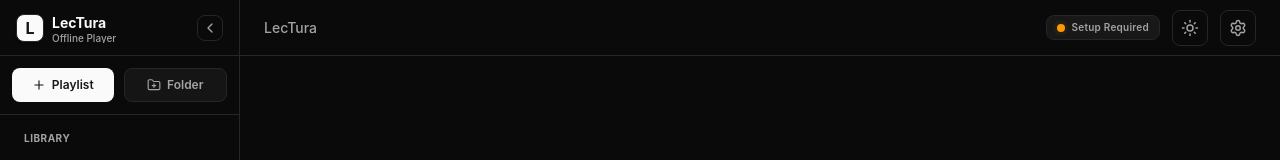
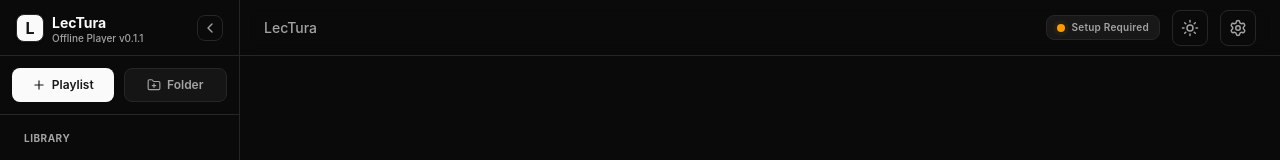
Before and after one commit to TheShahnawaaz/LecTura, a React (Vite) app: page / in a window 1280 px wide. Shown: the top 160 px of the page. Built offline with nearby package versions, Linux system fonts and the light colour scheme.

Commit message:
bump: bump version to v0.1.1 and update sidebar text for auto-updater check

```diff
--- a/package.json
+++ b/package.json
@@ -1,7 +1,7 @@
 {
   "name": "tauri-app",
   "private": true,
-  "version": "0.1.0",
+  "version": "0.1.1",
   "type": "module",
   "scripts": {
     "dev": "node sync-version.js && vite",
--- a/src/components/Sidebar.jsx
+++ b/src/components/Sidebar.jsx
@@ -52,7 +52,7 @@
                   LecTura
                 </span>
                 <span className="text-[10px] text-muted-foreground font-medium truncate">
-                  Offline Player
+                  Offline Player v0.1.1
                 </span>
               </div>
             </div>
```
Also changed, not shown: 2 other files (tests, documents, lock files or other folders).
